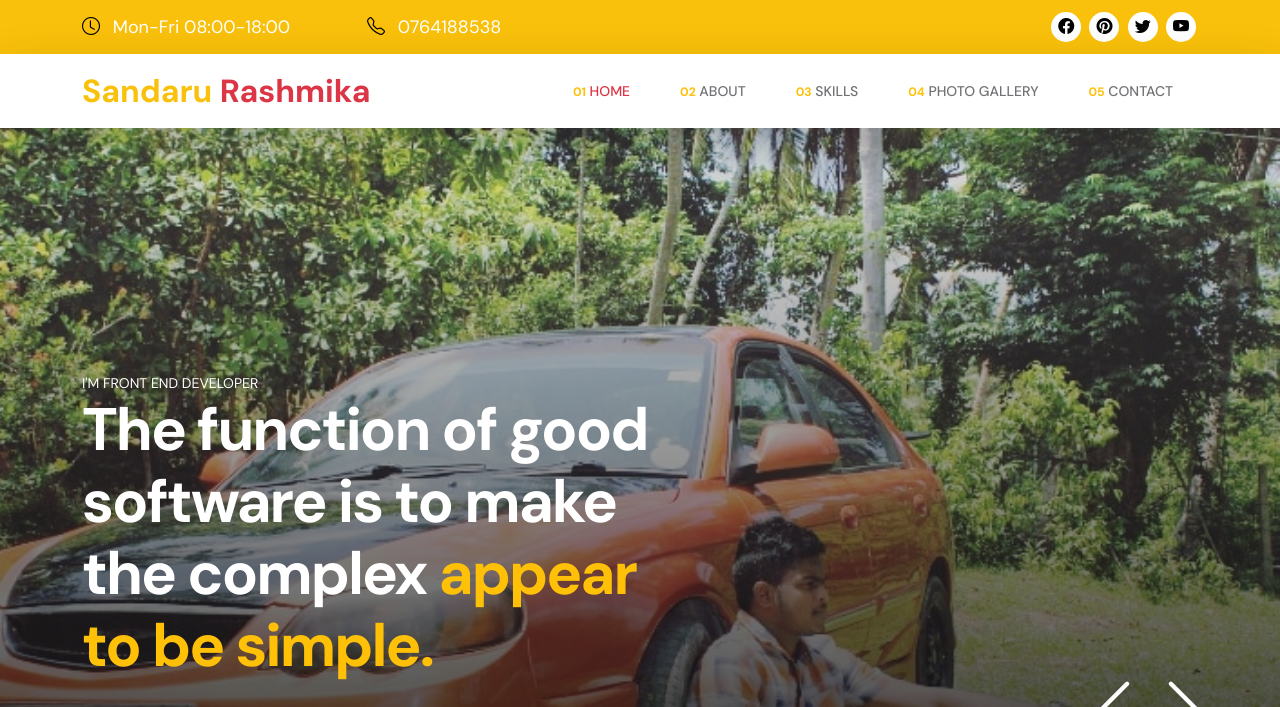
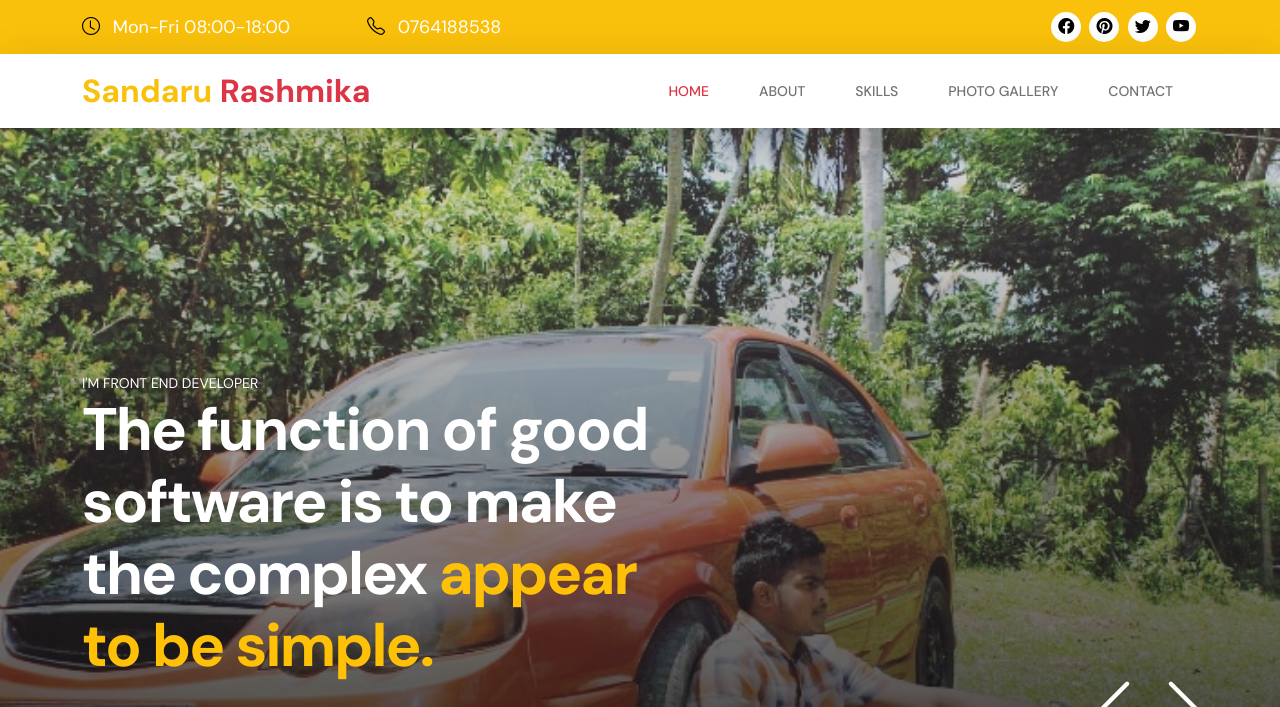
Before and after one commit to virusrash/rash.com, a plain HTML site: page index.html in a window 1280 px wide. Shown: the top 707 px of the page. Drawn offline with Linux system fonts and the light colour scheme.

Commit message:
index.html

```diff
--- a/index.html
+++ b/index.html
@@ -86,23 +86,23 @@ Free Bootstrap 5 HTML Template
                 <div class="collapse navbar-collapse" id="navbarNav">
                     <ul class="navbar-nav ms-auto">
                         <li class="nav-item">
-                            <a class="nav-link click-scroll" href="#section_1"><small class="small-title"><strong class="text-warning">01</strong></small> Home</a>
+                            <a class="nav-link click-scroll" href="#section_1"><small class="small-title"><strong class="text-warning"></strong></small> Home</a>
                         </li>
 
                         <li class="nav-item">
-                            <a class="nav-link click-scroll" href="#section_2"><small class="small-title"><strong class="text-warning">02</strong></small> About</a>
+                            <a class="nav-link click-scroll" href="#section_2"><small class="small-title"><strong class="text-warning"></strong></small> About</a>
                         </li>
 
                         <li class="nav-item">
-                            <a class="nav-link click-scroll" href="#section_3"><small class="small-title"><strong class="text-warning">03</strong></small> Skills</a>
+                            <a class="nav-link click-scroll" href="#section_3"><small class="small-title"><strong class="text-warning"></strong></small> Skills</a>
                         </li>
 
                         <li class="nav-item">
-                            <a class="nav-link click-scroll" href="#section_4"><small class="small-title"><strong class="text-warning">04</strong></small> Photo Gallery</a>
+                            <a class="nav-link click-scroll" href="#section_4"><small class="small-title"><strong class="text-warning"></strong></small> Photo Gallery</a>
                         </li>
 
                         <li class="nav-item">
-                            <a class="nav-link click-scroll" href="#section_5"><small class="small-title"><strong class="text-warning">05</strong></small> Contact</a>
+                            <a class="nav-link click-scroll" href="#section_5"><small class="small-title"><strong class="text-warning"></strong></small> Contact</a>
                         </li>
                     </ul>
                 <div>
@@ -437,7 +437,7 @@ Free Bootstrap 5 HTML Template
                                         </h4>
 
                                         <h5>
-                                            <a href="mailto:info@company.com" class="footer-link">
+                                            <a href="mailto:srrashmika98@gmail.com.com" class="footer-link">
                                                 <i class="bi-envelope-fill contact-icon me-2"></i>
                                                 srrashmika98@gmail.com
                                             </a>
```
